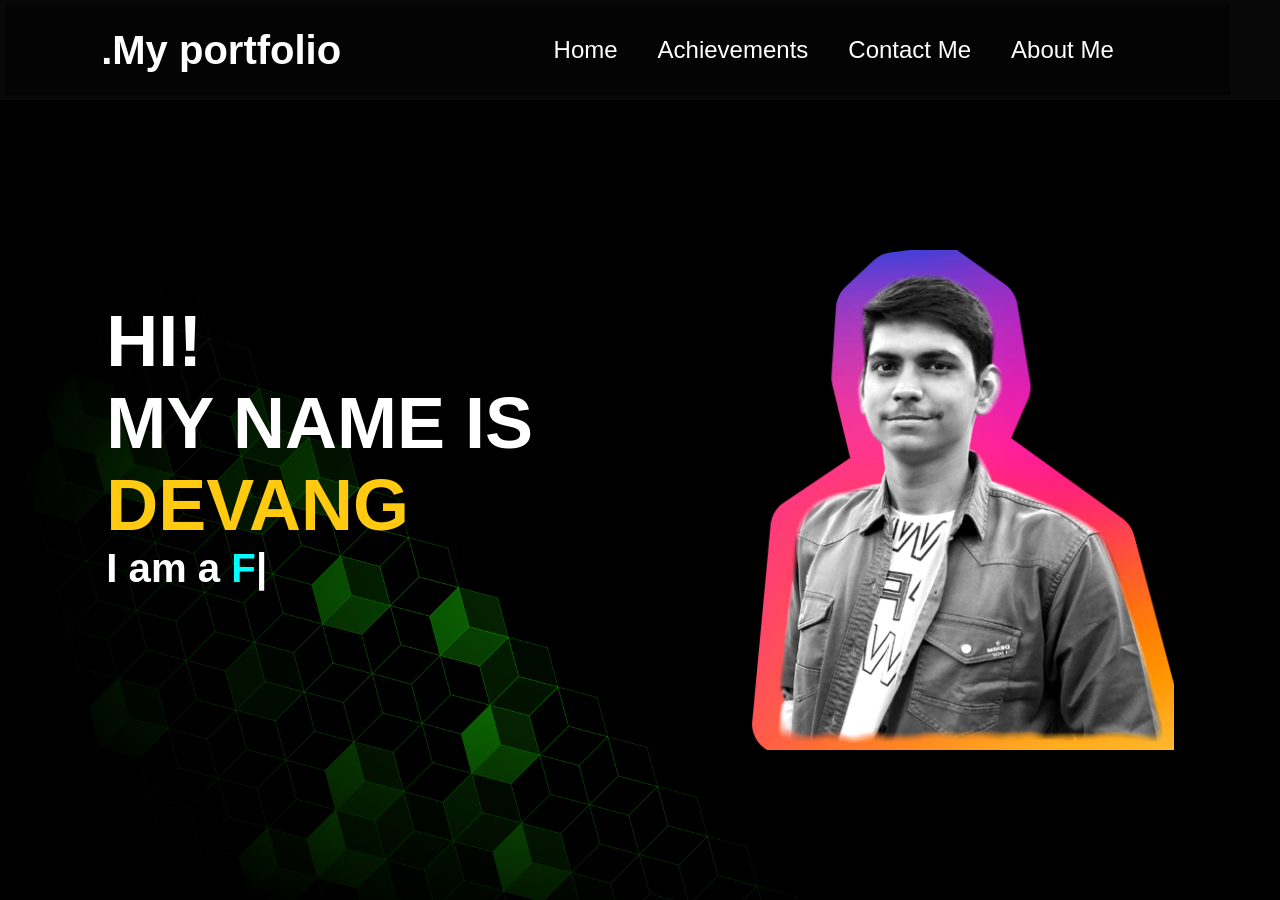
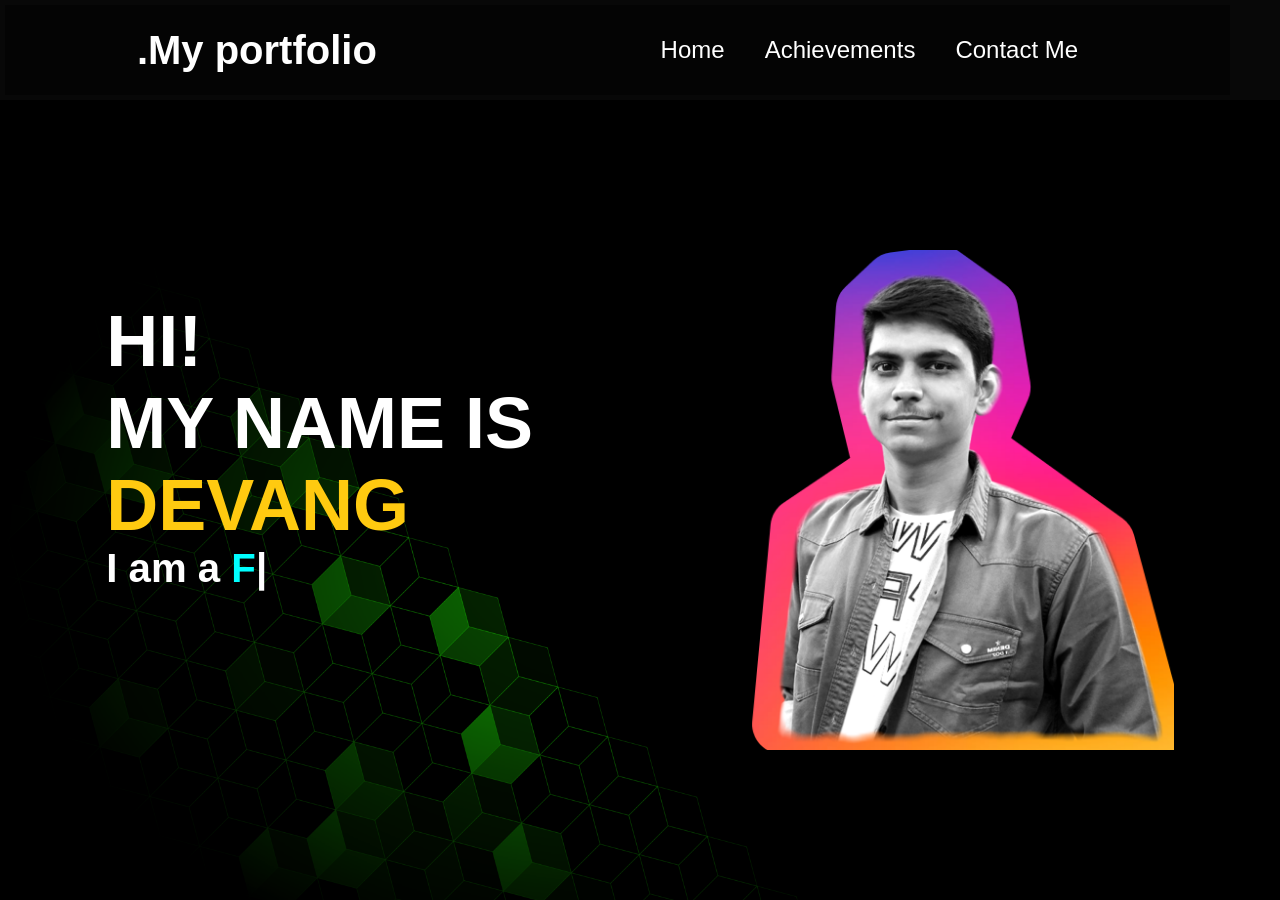
Before and after one commit to DX-STAR/My-Portfolio, a plain HTML site: page Devang's Website/index.html in a window 1280 px wide. Shown: the top 900 px of the page. Drawn offline with nearby package versions, Linux system fonts and the light colour scheme; a web font is replaced by a local one.

Commit message:
Update index.html
Removed about me from nav bar

```diff
--- a/Devang's Website/index.html
+++ b/Devang's Website/index.html
@@ -19,8 +19,6 @@
                 <li><a href="index.html">Home</a></li>
                 <li><a href="MyAchievements.html" target="_blank">Achievements</a></li>
                 <li><a href="Contact_me.html" target="_blank">Contact Me</a></li>
-                <li><a href="About_Me.html" target="_blank">About Me</a></li>
-
             </ul>
         </div>
       </nav>
```
